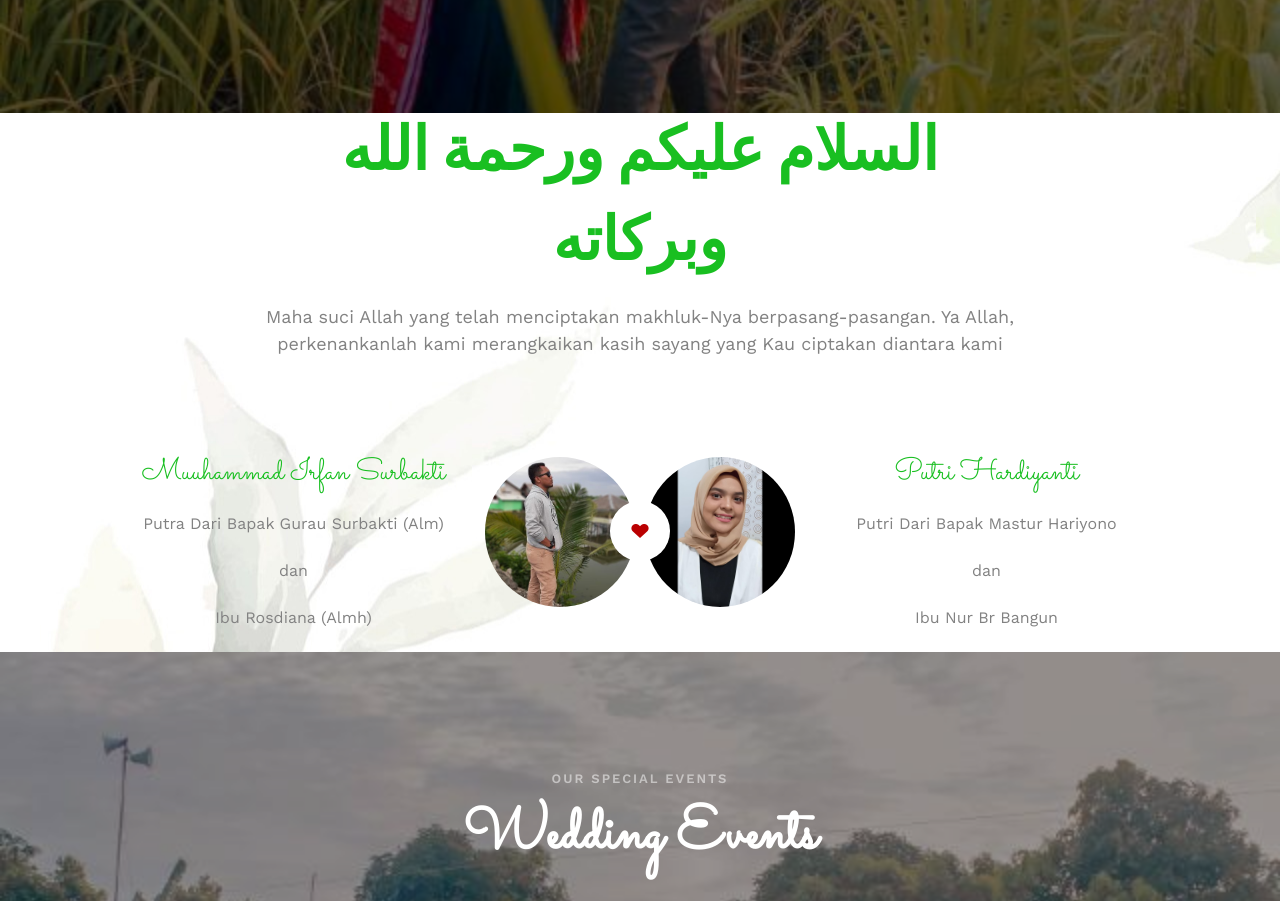
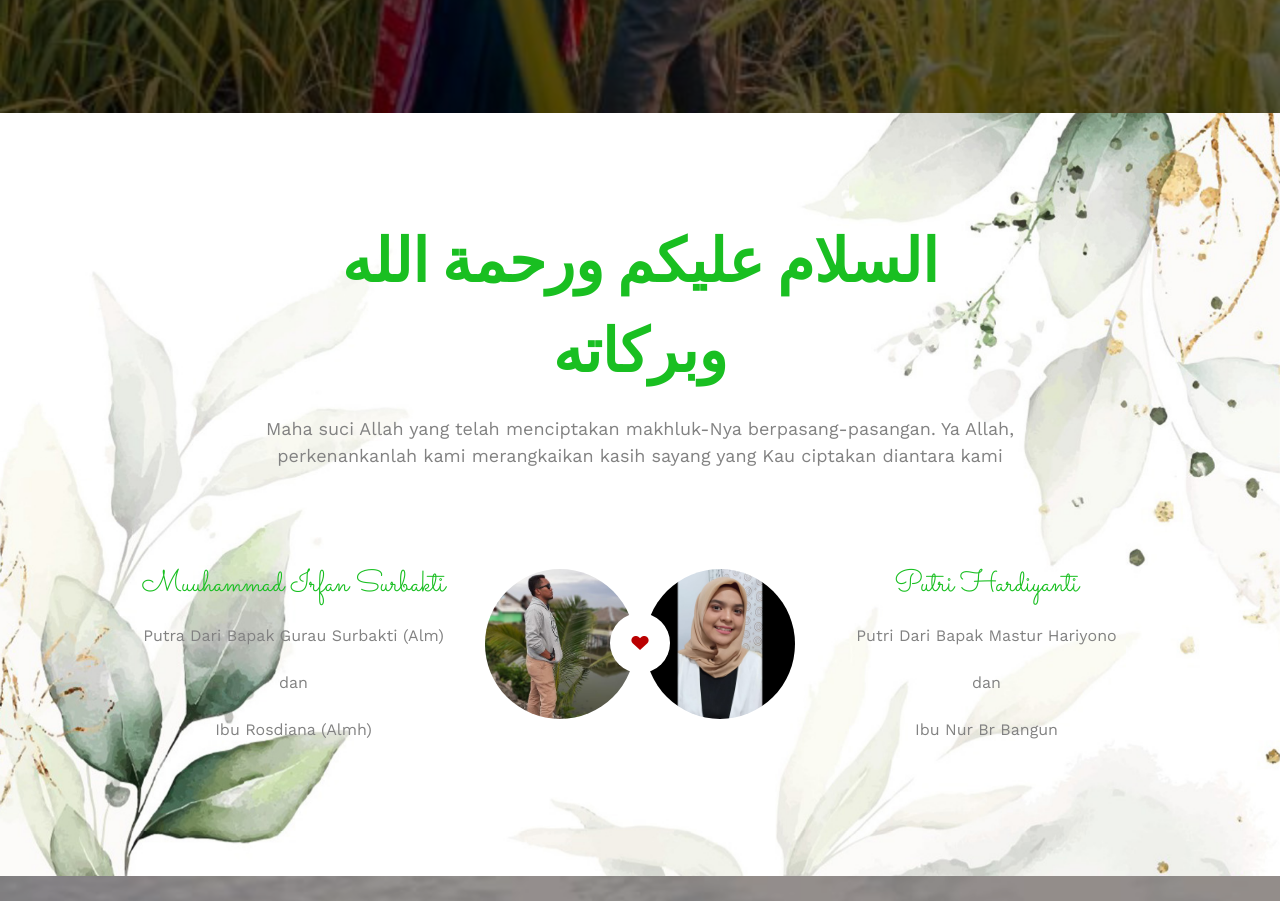
Before and after one commit to agussurbakty/weddingirfanputri.github.io, a plain HTML site: page home.html in a window 1280 px wide. Shown: the part 787-1688 px from the top of the page. Drawn offline with nearby package versions, Linux system fonts and the light colour scheme; files whose address does not match are found by name.

Commit message:
Update Web

```diff
--- a/home.html
+++ b/home.html
@@ -112,7 +112,7 @@
 		</div>
 	</header>
 
-	<div id="fh5co-couple class="fh5co-bg" style="background-image:url(images/wedding.jpg);"">
+	<div id="fh5co-couple" class="fh5co-bg" style="background-image:url(images/wedding.jpg);">
 		<div class="container">
 			<div class="row">
 				<div class="col-md-8 col-md-offset-2 text-center fh5co-heading animate-box">
```
